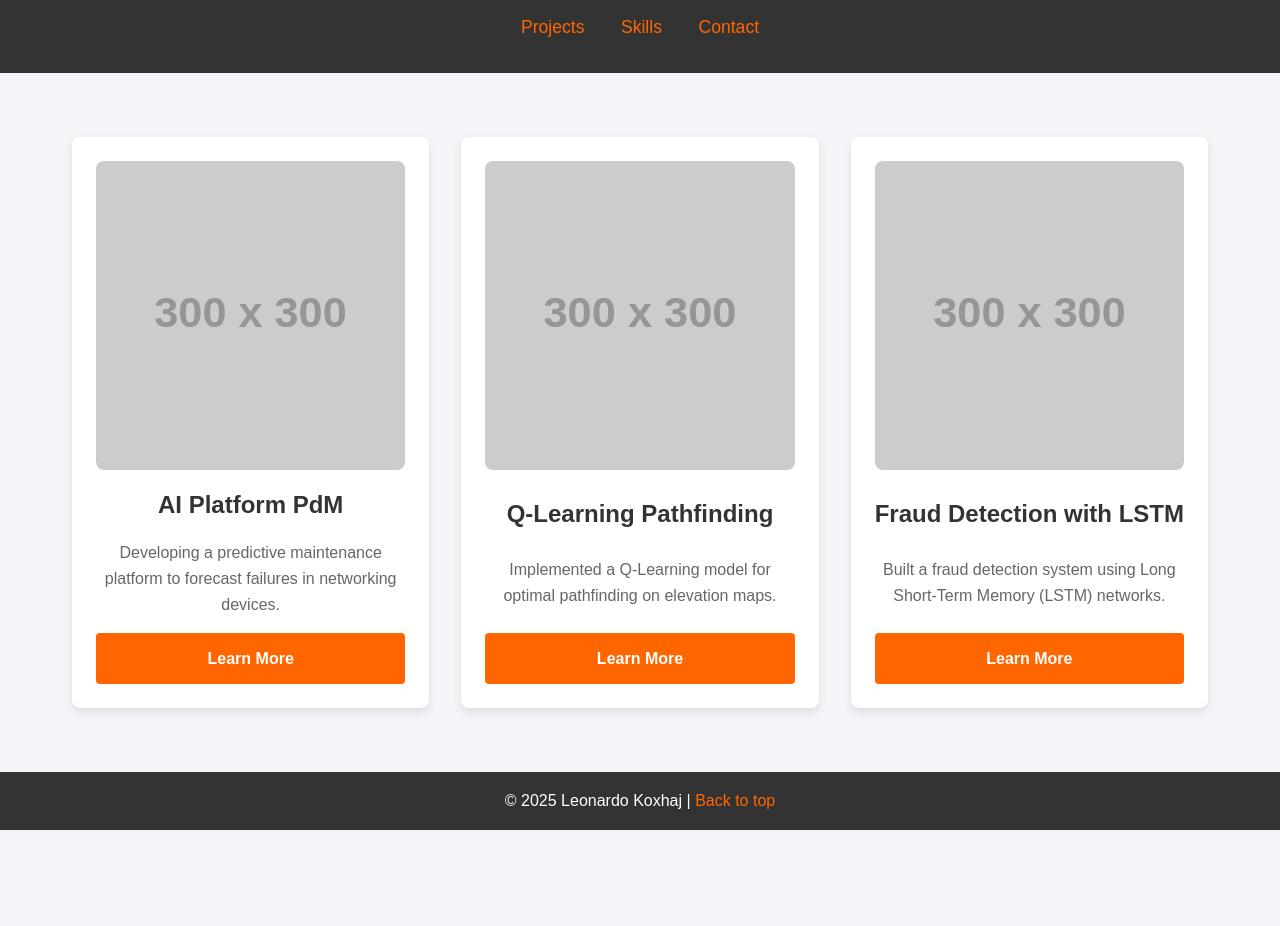
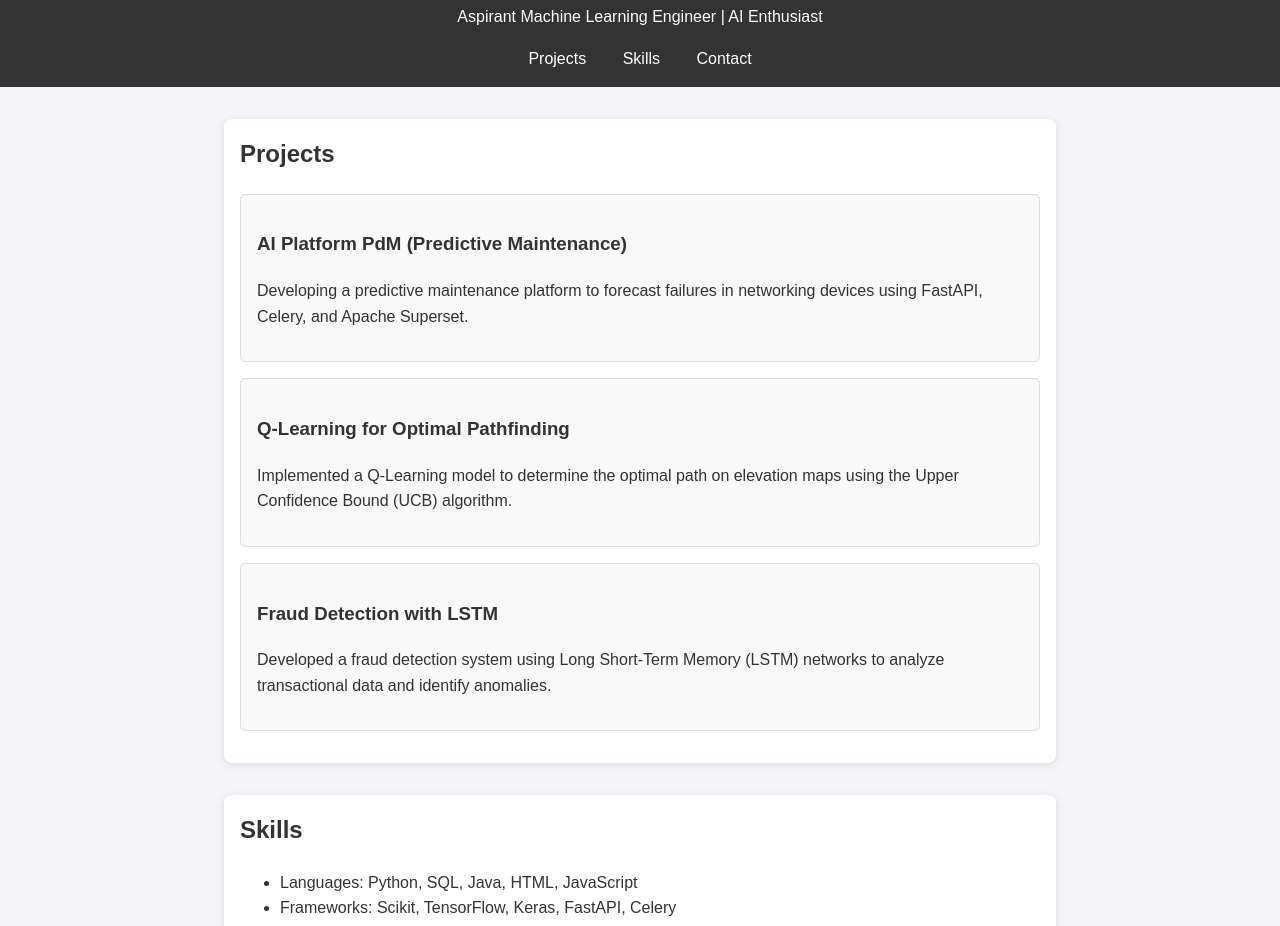
Before and after one commit to LeonardoKoxa/portfolio, a plain HTML site: page index.html in a window 1280 px wide. Shown: the part 159-1085 px from the top of the page. Before the commit the page ends 989 px from the top, so only its background shows below. Drawn offline with Linux system fonts and the light colour scheme; placeholder pictures from the web are drawn by us.

Commit message:
Update index.html

```diff
--- a/index.html
+++ b/index.html
@@ -5,122 +5,76 @@
     <meta name="viewport" content="width=device-width, initial-scale=1.0">
     <title>Leonardo Koxhaj - Portfolio</title>
     <style>
-        /* General styles */
-        * {
+        body {
+            font-family: 'Arial', sans-serif;
             margin: 0;
             padding: 0;
-            box-sizing: border-box;
-        }
-
-        body {
-            font-family: 'Arial', sans-serif;
-            background-color: #f4f4f9;
             color: #333;
             line-height: 1.6;
+            background: #f4f4f9;
         }
-
-        h1, h2, h3 {
-            font-weight: bold;
-        }
-
-        a {
-            text-decoration: none;
-            color: #ff6600;
-        }
-
         header {
-            background-color: #333;
+            background: #333;
             color: #fff;
-            padding: 2rem;
+            padding: 1rem 0;
             text-align: center;
         }
-
         header h1 {
-            font-size: 3rem;
+            margin: 0;
+            font-size: 2.5rem;
         }
-
-        header p {
+        header img {
+            max-width: 150px;
+            border-radius: 50%;
             margin-top: 1rem;
-            font-size: 1.2rem;
-            color: #ccc;
         }
-
         nav {
             margin-top: 1rem;
         }
-
         nav a {
+            color: #fff;
             margin: 0 1rem;
-            color: #ff6600;
-            font-size: 1.1rem;
+            text-decoration: none;
         }
-
-        .main-content {
-            padding: 2rem;
-            display: grid;
-            grid-template-columns: repeat(auto-fit, minmax(300px, 1fr));
-            gap: 2rem;
-            max-width: 1200px;
+        section {
+            max-width: 800px;
             margin: 2rem auto;
+            padding: 1rem;
+            background: #fff;
+            border-radius: 8px;
+            box-shadow: 0 2px 10px rgba(0, 0, 0, 0.1);
         }
-
-        .card {
-            background: #fff;
-            padding: 1.5rem;
-            border-radius: 8px;
-            box-shadow: 0 4px 8px rgba(0, 0, 0, 0.1);
-            display: flex;
-            flex-direction: column;
-            justify-content: space-between;
+        h2 {
+            margin-top: 0;
+            color: #333;
+        }
+        .projects, .skills, .contact {
+            margin: 1rem 0;
+        }
+        .project {
+            border: 1px solid #ddd;
+            margin-bottom: 1rem;
+            padding: 1rem;
+            border-radius: 5px;
+            background: #f9f9f9;
+        }
+        footer {
             text-align: center;
-        }
-
-        .card img {
-            max-width: 100%;
-            border-radius: 8px;
-            margin-bottom: 1rem;
-        }
-
-        .card h3 {
-            font-size: 1.5rem;
-            margin-bottom: 1rem;
-        }
-
-        .card p {
-            font-size: 1rem;
-            color: #666;
-            margin-bottom: 1rem;
-        }
-
-        .cta {
-            display: inline-block;
-            background-color: #ff6600;
-            color: #fff;
-            padding: 0.8rem 1.5rem;
-            border-radius: 4px;
-            font-weight: bold;
-            transition: background-color 0.3s ease;
-        }
-
-        .cta:hover {
-            background-color: #e65500;
-        }
-
-        footer {
+            margin-top: 2rem;
+            padding: 1rem;
             background: #333;
             color: #fff;
-            text-align: center;
-            padding: 1rem;
-            margin-top: 2rem;
         }
-
         footer a {
-            color: #ff6600;
+            color: #ffcc00;
+            text-decoration: none;
         }
     </style>
 </head>
 <body>
     <header>
+        <!-- Add your image here -->
+        <img src="profile.jpg" alt="Leonardo Koxhaj Profile Picture">
         <h1>Leonardo Koxhaj</h1>
         <p>Aspirant Machine Learning Engineer | AI Enthusiast</p>
         <nav>
@@ -129,28 +83,36 @@
             <a href="#contact">Contact</a>
         </nav>
     </header>
-
-    <section class="main-content" id="projects">
-        <div class="card">
-            <img src="https://via.placeholder.com/300" alt="AI Platform PdM">
-            <h3>AI Platform PdM</h3>
-            <p>Developing a predictive maintenance platform to forecast failures in networking devices.</p>
-            <a href="#" class="cta">Learn More</a>
+    <section id="projects">
+        <h2>Projects</h2>
+        <div class="project">
+            <h3>AI Platform PdM (Predictive Maintenance)</h3>
+            <p>Developing a predictive maintenance platform to forecast failures in networking devices using FastAPI, Celery, and Apache Superset.</p>
         </div>
-        <div class="card">
-            <img src="https://via.placeholder.com/300" alt="Q-Learning Pathfinding">
-            <h3>Q-Learning Pathfinding</h3>
-            <p>Implemented a Q-Learning model for optimal pathfinding on elevation maps.</p>
-            <a href="#" class="cta">Learn More</a>
+        <div class="project">
+            <h3>Q-Learning for Optimal Pathfinding</h3>
+            <p>Implemented a Q-Learning model to determine the optimal path on elevation maps using the Upper Confidence Bound (UCB) algorithm.</p>
         </div>
-        <div class="card">
-            <img src="https://via.placeholder.com/300" alt="Fraud Detection with LSTM">
+        <div class="project">
             <h3>Fraud Detection with LSTM</h3>
-            <p>Built a fraud detection system using Long Short-Term Memory (LSTM) networks.</p>
-            <a href="#" class="cta">Learn More</a>
+            <p>Developed a fraud detection system using Long Short-Term Memory (LSTM) networks to analyze transactional data and identify anomalies.</p>
         </div>
     </section>
-
+    <section id="skills">
+        <h2>Skills</h2>
+        <ul>
+            <li>Languages: Python, SQL, Java, HTML, JavaScript</li>
+            <li>Frameworks: Scikit, TensorFlow, Keras, FastAPI, Celery</li>
+            <li>Tools: Docker, PostgreSQL, MySQL, Hadoop, Apache Superset</li>
+            <li>Platforms: Linux, Mac, Windows, Raspberry Pi, Microsoft Azure, Google Cloud</li>
+            <li>Soft Skills: Leadership, Event Management, Public Speaking, Time Management</li>
+        </ul>
+    </section>
+    <section id="contact">
+        <h2>Contact</h2>
+        <p>Email: <a href="mailto:koxhay@gmail.com">koxhay@gmail.com</a></p>
+        <p>GitHub: <a href="https://github.com/leonardokoxa" target="_blank">github.com/leonardokoxa</a></p>
+    </section>
     <footer>
         <p>&copy; 2025 Leonardo Koxhaj | <a href="#top">Back to top</a></p>
     </footer>
```
